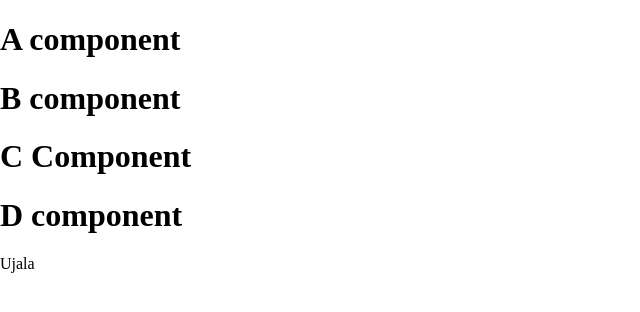
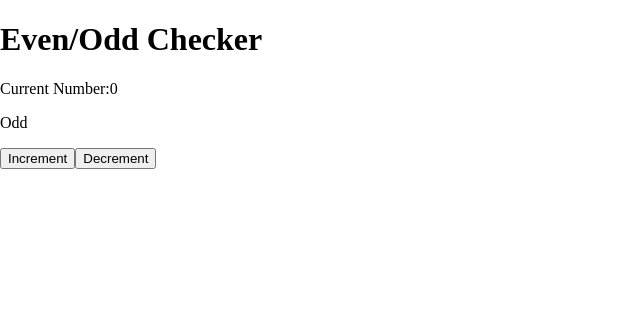
Before and after one commit to Ujala-355/Advance_react, a React (Create React App) app: page / in a window 1280 px wide. Shown: the top 312 px of the page, without its empty margins (0-640 px from the left). Built offline with nearby package versions, Linux system fonts and the light colour scheme.

Commit message:
even odd use useReducer

```diff
--- a/src/App.js
+++ b/src/App.js
@@ -17,7 +17,8 @@ import React from "react";
 // import ShowHideToggle from "./ShowHideToggle"
 // import UncontrolledInput from "./uncontrolled"
 // import UseReducer from "./useReducer"
-import A from "./contextA"
+// import A from "./contextA"
+import Checker from "./useReducerEvenOdd"
 function App() {
   return (
     <>
@@ -41,7 +42,8 @@ function App() {
         {/* <Custom/>
         <ShowHideToggle/> */}
         {/* <UseReducer/> */}
-        <A/>
+        {/* <A/> */}
+        <Checker/>
     </>
   );
 }
--- /dev/null
+++ b/src/useReducerEvenOdd.js
@@ -0,0 +1,25 @@
+import React ,{useReducer} from "react";
+const initialState={number:0,isEven:false,};
+const reducer=(state,action)=>{
+    switch(action.type){
+        case "Increment":
+            return {...state,number:state.number+1,isEven:(state.number+1)%2===0,}
+        case "Decrement":
+            return {...state,number:state.number-1,isEven:(state.number-1)%2===0,}
+        default:
+            return state;
+    };
+}
+const Checker=()=>{
+    const [state,dispatch]=useReducer(reducer,initialState);
+    return(
+        <>
+            <h1>Even/Odd Checker</h1>
+            <p>Current Number:{state.number}</p>
+            <p>{state.isEven ? "Even" : "Odd"}</p>
+            <button onClick={()=>dispatch({type:"Increment"})}>Increment</button>
+            <button onClick={()=>dispatch({type:"Decrement"})}>Decrement</button>
+        </>
+    )
+}
+export default Checker;
```
